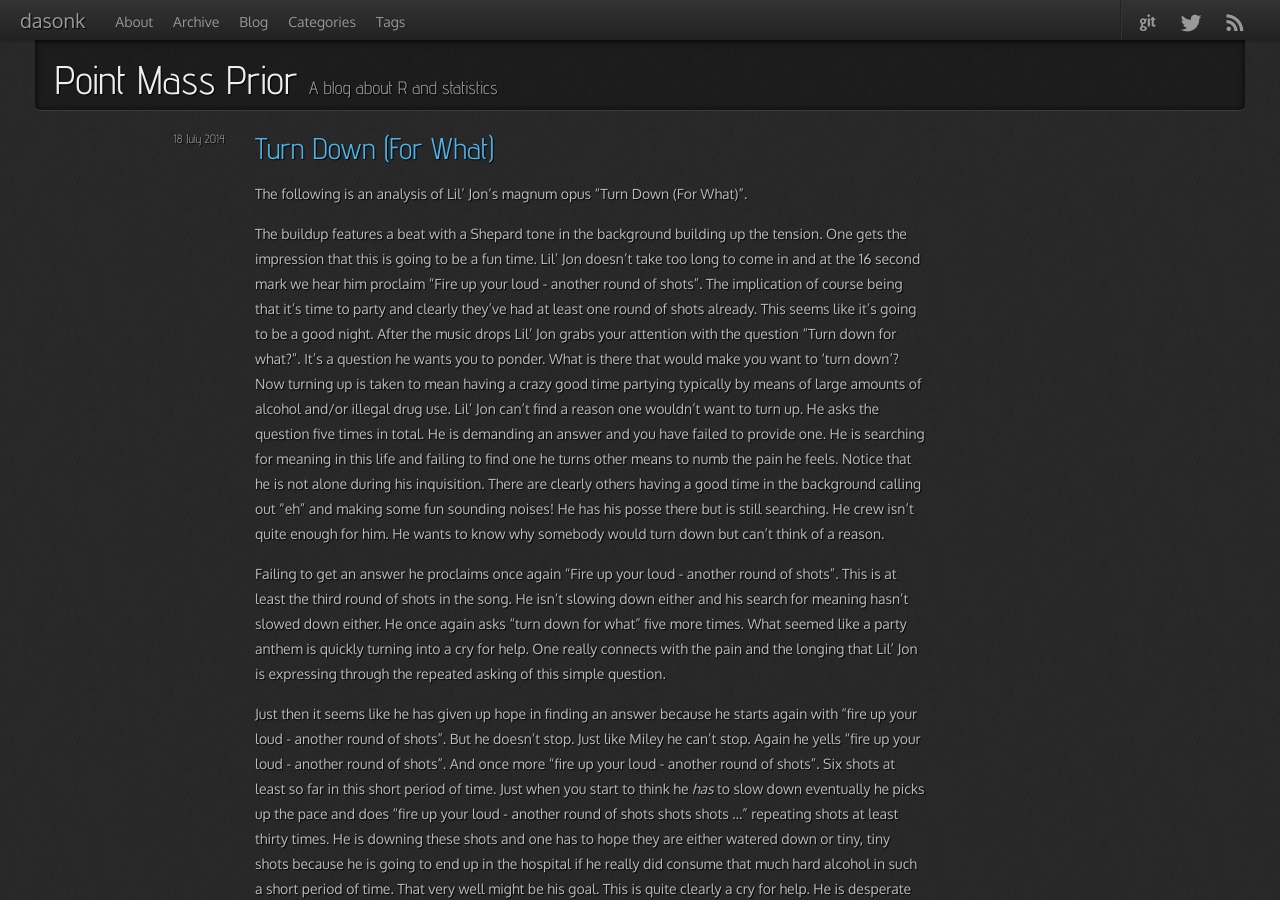
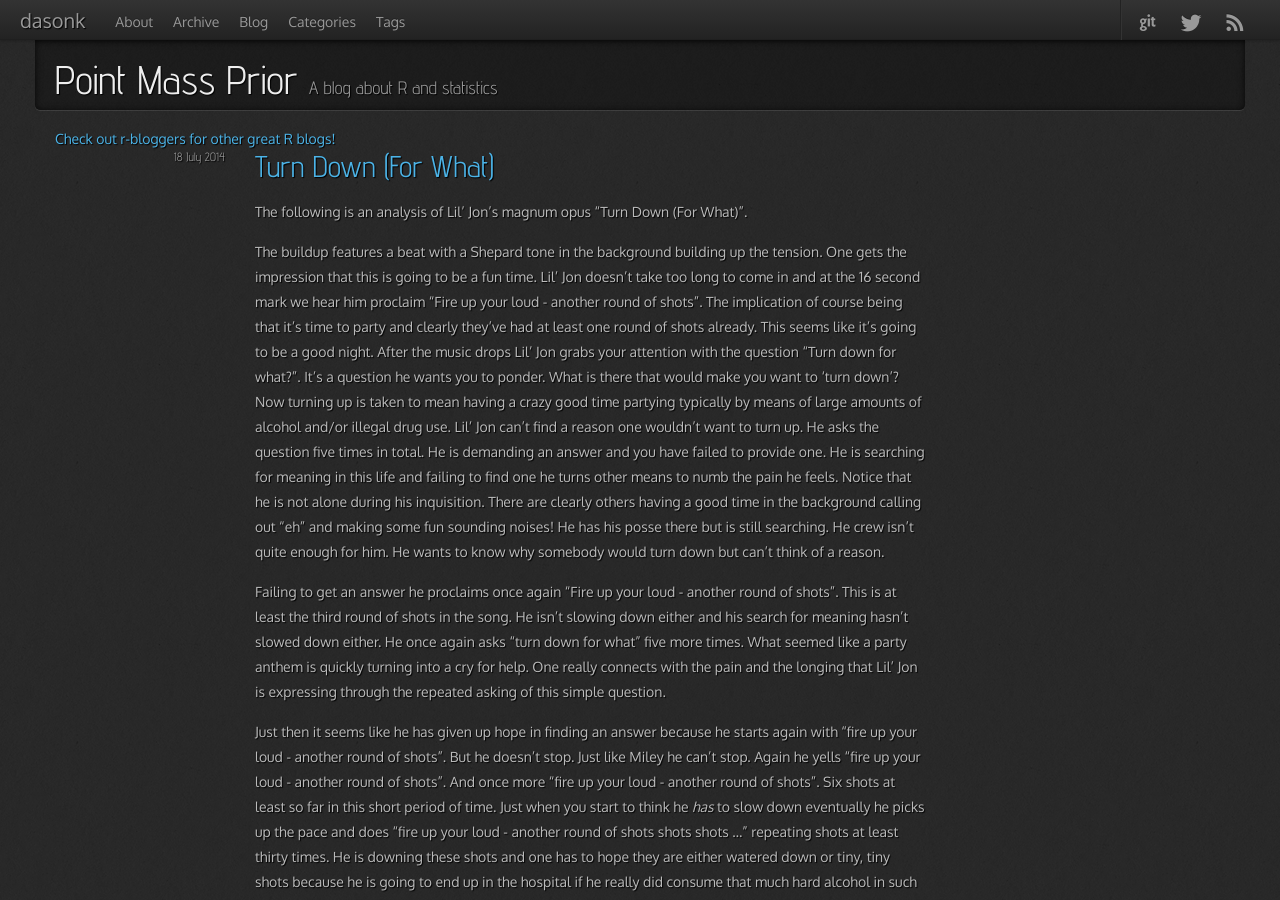
Before and after one commit to Dasonk/dasonk.github.com, a Jekyll site: the page built from pages/blog.md, in a window 1280 px wide and 900 px high. Built offline with Jekyll 4.4.1, drawn with Linux system fonts in a browser that asks for light colours; formulas are drawn with MathJax 3.

Commit message:
Update blog.md

```diff
--- a/pages/blog.md
+++ b/pages/blog.md
@@ -10,6 +10,7 @@
   <div class="span12">
     <div class="row">
       <div class="span9">
+      <a href="https://www.r-bloggers.com/">Check out r-bloggers for other great R blogs!</a>
 
         {% for post in site.posts limit:5 %}
         <div class="row">
```
